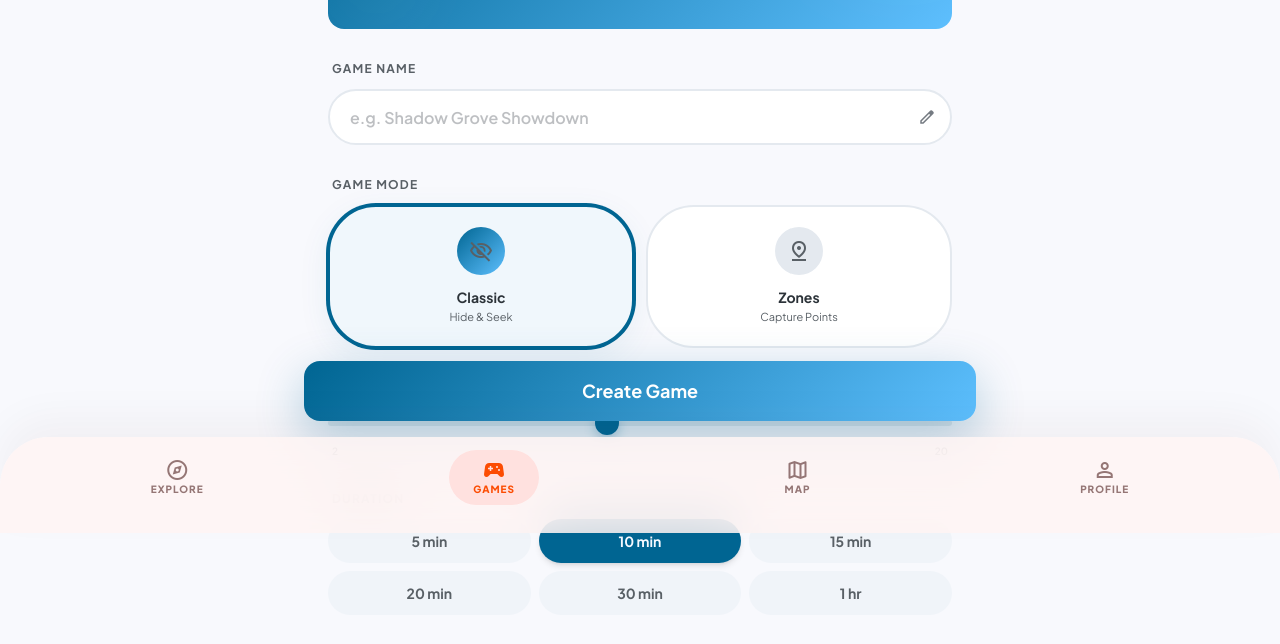
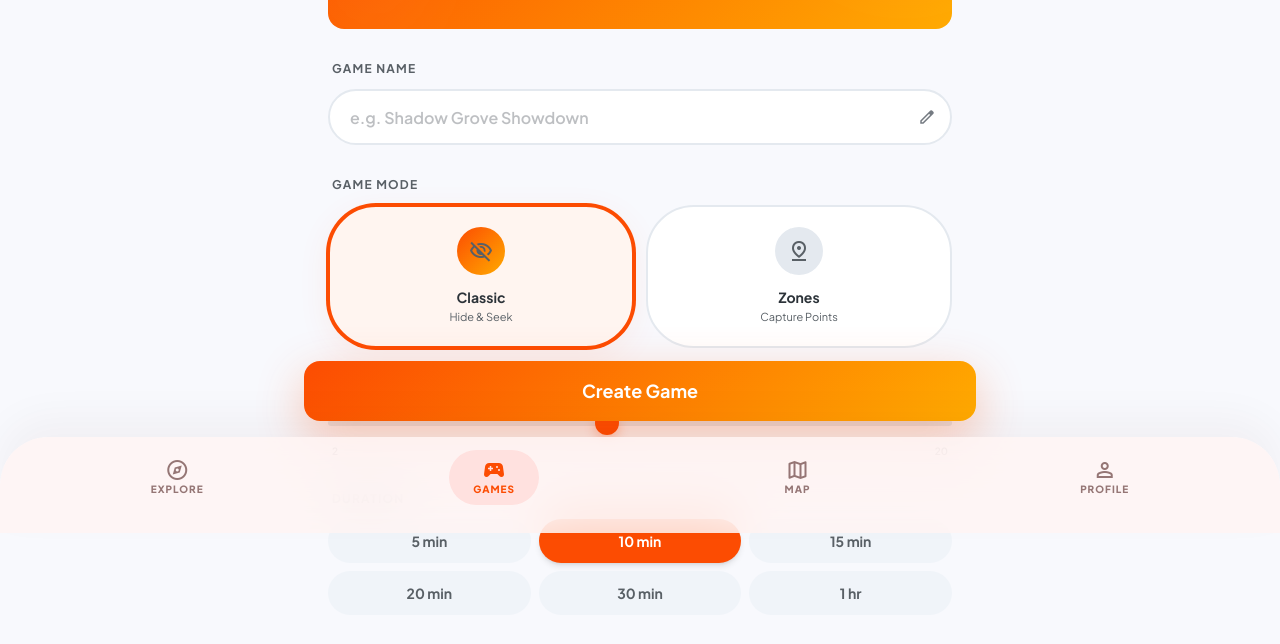
Before and after one commit to Zoned-App/frontend, a website built with Vite: page new-game.html in a window 1280 px wide. Shown: the part 267-911 px from the top of the page. Built offline with nearby package versions, Linux system fonts and the light colour scheme.

Commit message:
rebrand application theme from blue to orange and initialize Tailwind CSS base styles

```diff
--- a/games.html
+++ b/games.html
@@ -66,7 +66,7 @@
 
         <!-- New Game CTA -->
         <section class="fade-up">
-            <a href="/new-game.html" class="relative block signature-gradient rounded-xl p-6 shadow-[0_16px_64px_rgba(0,101,146,0.2)] transform transition-all duration-300 active:scale-[0.97] hover:shadow-[0_20px_72px_rgba(0,101,146,0.3)] group overflow-hidden">
+            <a href="/new-game.html" class="relative block signature-gradient rounded-xl p-6 shadow-[0_16px_64px_rgba(252,76,2,0.2)] transform transition-all duration-300 active:scale-[0.97] hover:shadow-[0_20px_72px_rgba(252,76,2,0.3)] group overflow-hidden">
                 <div class="absolute -top-6 -right-6 w-32 h-32 bg-white/10 rounded-full blur-2xl group-hover:w-40 group-hover:h-40 transition-all duration-500"></div>
                 <div class="absolute bottom-0 right-4 w-20 h-20 bg-white/5 rounded-full blur-xl"></div>
                 <div class="relative z-10 flex items-center gap-5">
--- a/new-game.html
+++ b/new-game.html
@@ -41,9 +41,9 @@
             width: 24px;
             height: 24px;
             border-radius: 50%;
-            background: #006592;
+            background: #FC4C02;
             cursor: pointer;
-            box-shadow: 0 4px 12px rgba(0, 101, 146, 0.3);
+            box-shadow: 0 4px 12px rgba(252, 76, 2, 0.3);
             transition: transform 0.15s ease;
         }
         input[type="range"]::-webkit-slider-thumb:active {
@@ -83,7 +83,7 @@
             box-shadow: 0 2px 6px rgba(0,0,0,0.12);
         }
         .toggle-switch input:checked + .toggle-slider {
-            background: #006592;
+            background: #FC4C02;
         }
         .toggle-switch input:checked + .toggle-slider::before {
             transform: translateX(22px);
@@ -95,12 +95,12 @@
             transition: all 0.25s ease;
         }
         .mode-card:has(input:checked) {
-            border-color: #006592;
-            background: #f0f7fc;
-            box-shadow: 0 0 0 2px #006592, 0 8px 32px rgba(0, 101, 146, 0.08);
+            border-color: #FC4C02;
+            background: #fff5f0;
+            box-shadow: 0 0 0 2px #FC4C02, 0 8px 32px rgba(252, 76, 2, 0.08);
         }
         .mode-card:has(input:checked) .mode-icon {
-            background: linear-gradient(135deg, #006592 0%, #5dbffe 100%);
+            background: linear-gradient(135deg, #FC4C02 0%, #ffaa00 100%);
             color: white;
         }
         .mode-card input { display: none; }
@@ -273,7 +273,7 @@
 
     <!-- Sticky Create Button -->
     <div class="fixed bottom-28 left-0 w-full px-6 z-40">
-        <a href="/role-selection.html" class="block w-full max-w-2xl mx-auto signature-gradient text-white py-4 rounded-2xl font-bold text-center text-lg shadow-[0_16px_48px_rgba(0,101,146,0.3)] active:scale-[0.97] transition-all duration-200 hover:shadow-[0_20px_56px_rgba(0,101,146,0.4)]">
+        <a href="/role-selection.html" class="block w-full max-w-2xl mx-auto signature-gradient text-white py-4 rounded-2xl font-bold text-center text-lg shadow-[0_16px_48px_rgba(252,76,2,0.3)] active:scale-[0.97] transition-all duration-200 hover:shadow-[0_20px_56px_rgba(252,76,2,0.4)]">
             Create Game
         </a>
     </div>
--- a/src/style.css
+++ b/src/style.css
@@ -14,6 +14,6 @@
     font-variation-settings: 'FILL' 0, 'wght' 400, 'GRAD' 0, 'opsz' 24;
   }
   .signature-gradient {
-    background: linear-gradient(135deg, #006592 0%, #5dbffe 100%);
+    background: linear-gradient(135deg, #FC4C02 0%, #ffaa00 100%);
   }
 }
--- a/tailwind.config.js
+++ b/tailwind.config.js
@@ -11,10 +11,10 @@ export default {
       colors: {
         "outline-variant": "#acb3ba",
         "secondary-container": "#ffdf96",
-        "primary-fixed": "#5dbffe",
+        "primary-fixed": "#ffaa00",
         "on-secondary-fixed": "#503c00",
         "on-background": "#2c3339",
-        "primary-container": "#5dbffe",
+        "primary-container": "#ffe1df",
         "surface-dim": "#d4dbe2",
         "tertiary": "#97473c",
         "inverse-surface": "#0b0f11",
@@ -30,21 +30,21 @@ export default {
         "surface-container-low": "#f0f4f9",
         "on-surface": "#2c3339",
         "surface-variant": "#dde3eb",
-        "on-primary-fixed": "#002032",
+        "on-primary-fixed": "#3d0800",
         "error-container": "#fa746f",
         "surface": "#f8f9fd",
         "on-secondary": "#fff8f0",
         "on-tertiary-container": "#5e1c14",
-        "on-primary-fixed-variant": "#004261",
+        "on-primary-fixed-variant": "#7a1c00",
         "on-tertiary-fixed-variant": "#6a251c",
         "on-surface-variant": "#596066",
-        "primary-dim": "#005981",
-        "surface-tint": "#006592",
+        "primary-dim": "#d03f00",
+        "surface-tint": "#FC4C02",
         "on-secondary-fixed-variant": "#735802",
         "on-tertiary": "#fff7f6",
         "secondary-fixed-dim": "#f6d075",
         "secondary": "#765b07",
-        "primary": "#006592",
+        "primary": "#FC4C02",
         "surface-container-high": "#e4e9ef",
         "tertiary-fixed": "#fd9889",
         "error": "#a83836",
@@ -53,13 +53,13 @@ export default {
         "on-tertiary-fixed": "#3d0402",
         "on-secondary-container": "#674e00",
         "tertiary-fixed-dim": "#ed8b7d",
-        "inverse-primary": "#5dbffe",
-        "on-primary-container": "#003854",
+        "inverse-primary": "#ff784e",
+        "on-primary-container": "#5e1200",
         "outline": "#757b82",
         "surface-container-highest": "#dde3eb",
         "surface-bright": "#f8f9fd",
-        "on-primary": "#f5f9ff",
-        "primary-fixed-dim": "#4db1ef"
+        "on-primary": "#ffffff",
+        "primary-fixed-dim": "#e6930a"
       },
       borderRadius: {
         "DEFAULT": "1rem",
```
